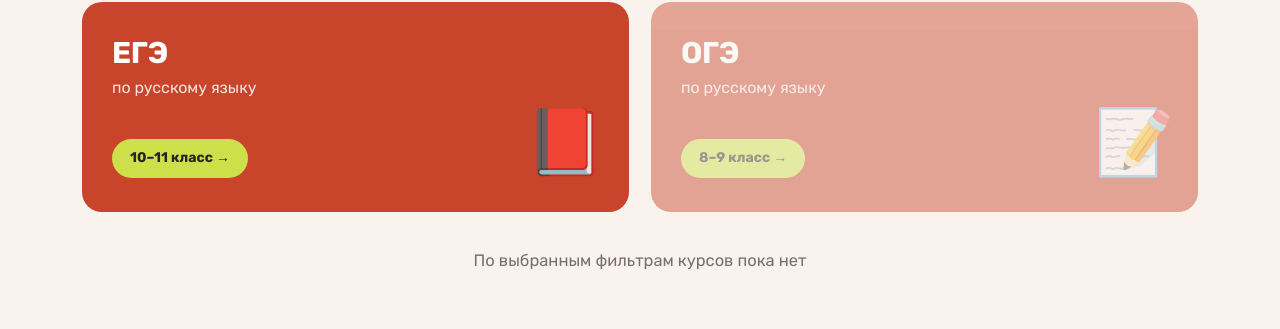
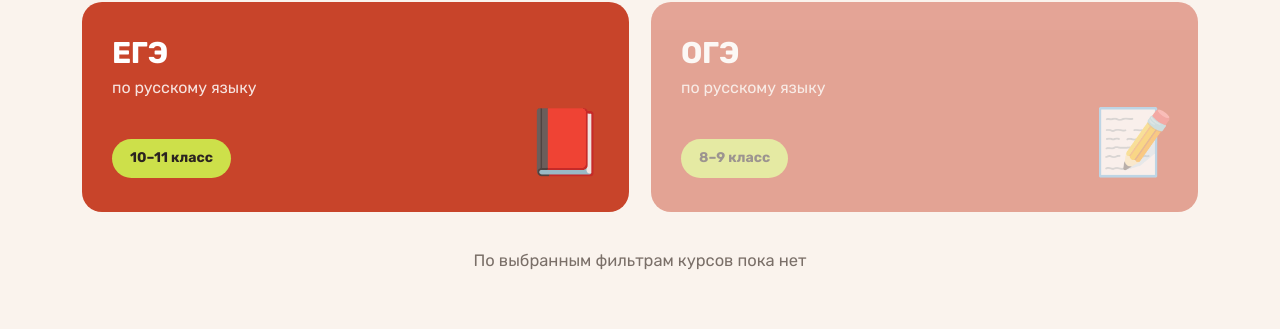
Before and after one commit to ghghghhghg/online_school, a Django app: page / in a window 1280 px wide. Shown: the part 2257-2586 px from the top of the page. Run offline with Django 5.2, Linux system fonts and the light colour scheme; data that the repository does not hold is empty.

```diff
--- a/school/templates/school/index.html
+++ b/school/templates/school/index.html
@@ -133,7 +133,7 @@
                     <h3>ЕГЭ</h3>
                     <span class="path-sub">по русскому языку</span>
                 </div>
-                <span class="path-tag">10–11 класс →</span>
+                <span class="path-tag">10–11 класс</span>
                 <span class="path-emoji">📕</span>
             </a>
             <a href="?exam=oge#courses" class="path-card terra {% if exam_filter != 'oge' %}path-inactive{% endif %}">
@@ -141,7 +141,7 @@
                     <h3>ОГЭ</h3>
                     <span class="path-sub">по русскому языку</span>
                 </div>
-                <span class="path-tag">8–9 класс →</span>
+                <span class="path-tag">8–9 класс</span>
                 <span class="path-emoji">📝</span>
             </a>
         </div>
```
